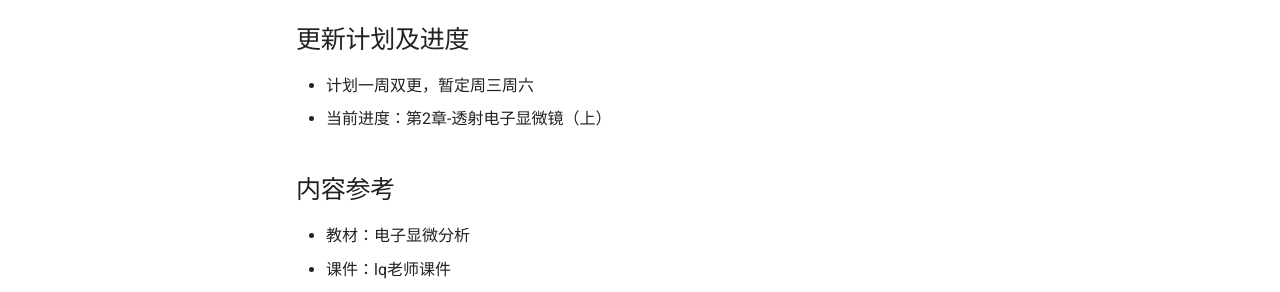
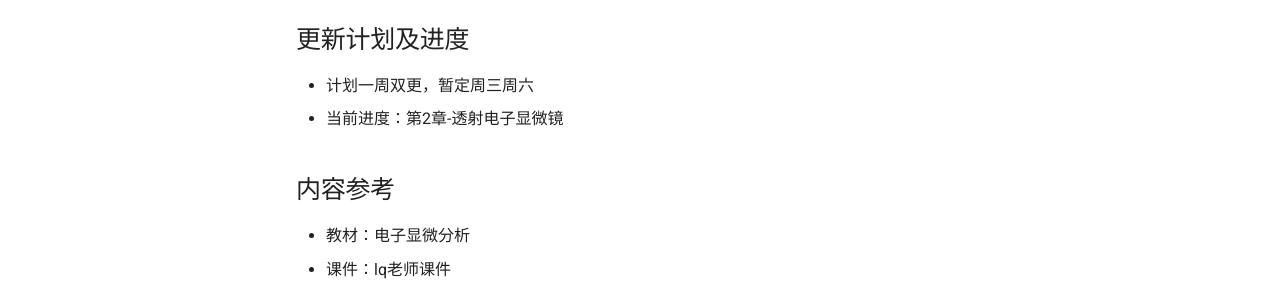
Before and after one commit to LearnTEM/basicTEM, an MkDocs documentation site: the page built from docs/index.md, in a window 1280 px wide. Shown: the part 300-592 px from the top of the page. Built offline with MkDocs 1.6.1 and Material for MkDocs 9.7.7, drawn with Linux system fonts in a browser that asks for light colours.

Commit message:
进度更新

```diff
--- a/docs/index.md
+++ b/docs/index.md
@@ -7,7 +7,7 @@ zsx已经好几周没有去听课了，这样下去是不行的。所以zsx开
 ## 更新计划及进度
 
 * 计划一周双更，暂定周三周六
-* 当前进度：第2章-透射电子显微镜（上）
+* 当前进度：第2章-透射电子显微镜
 
 ## 内容参考
 
```
